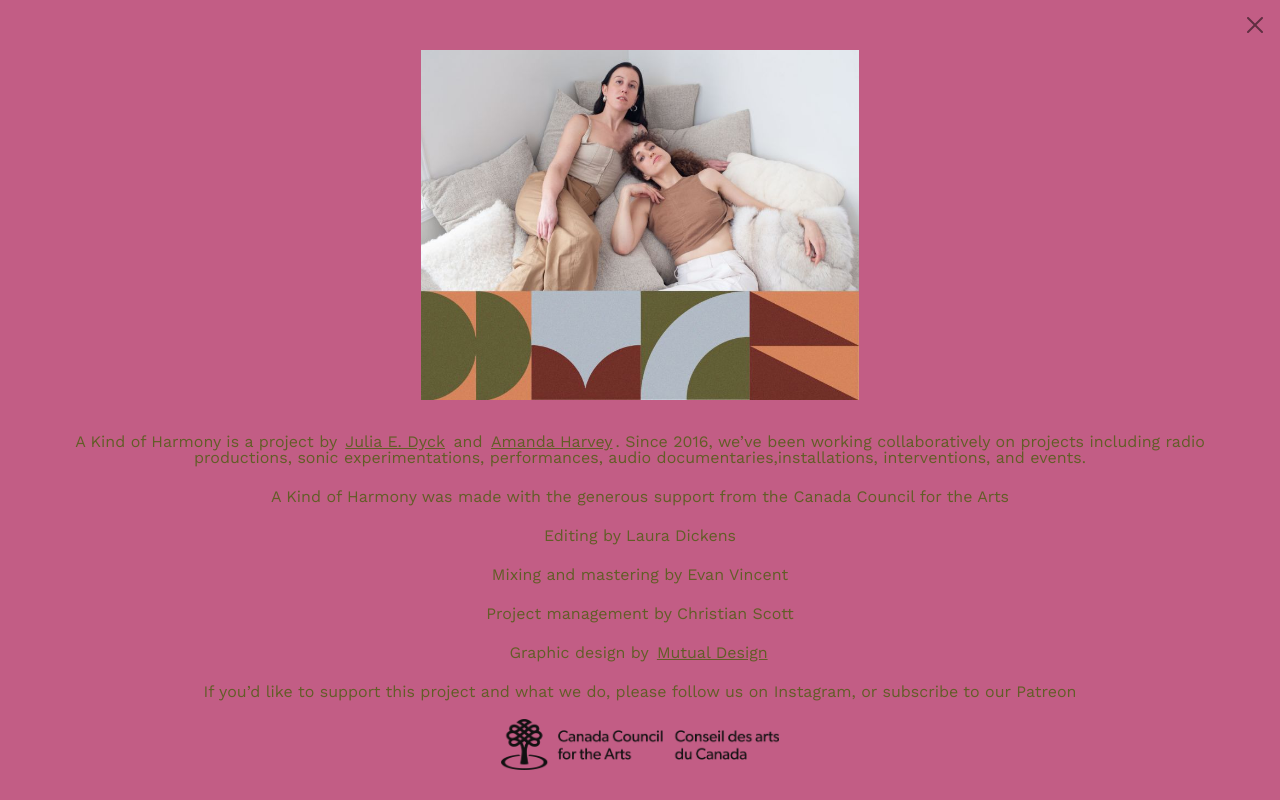
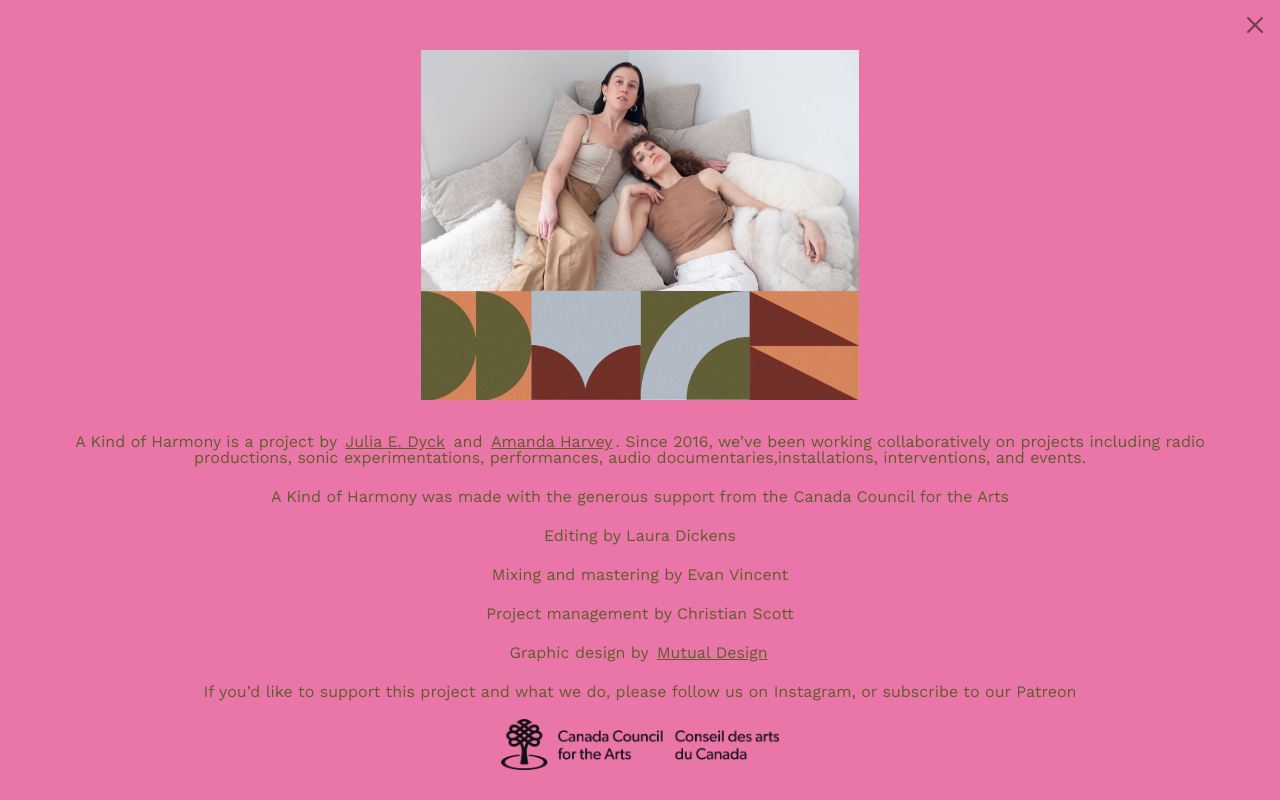
Before and after one commit to juliaedyck/podcast, a React (Create React App) app in the folder podcast/: page /About in a window 1280 px wide. Built offline with nearby package versions, Linux system fonts and the light colour scheme.

Commit message:
change pink

```diff
--- a/podcast/public/index.html
+++ b/podcast/public/index.html
@@ -5,7 +5,7 @@
     <link rel="icon" href="%PUBLIC_URL%/favicon.ico" />
     <meta name="viewport" content="width=device-width, initial-scale=1" />
     <meta name="theme-color" content="#000000" />
-    <meta name="" content=" a kind of harmony podcast sound healing sound art julia e dyck amanda harvey" />
+    <meta name="a kind of harmony podcast" content=" a kind of harmony podcast sound healing sound art julia e dyck amanda harvey" />
 
     <link rel="apple-touch-icon" href="../public/favicon.ico" />
     <!--
--- a/podcast/src/components/About.js
+++ b/podcast/src/components/About.js
@@ -117,7 +117,7 @@ const Wrapper = styled.div`
 
 const Background = styled.div`
   height: 100vh;
-  background-color: #C25D85;
+  background-color: #EA75A8;
   overflow: scroll;
 `;
 
```
Also changed, not shown: 7 other files (tests, documents, lock files or other folders).
